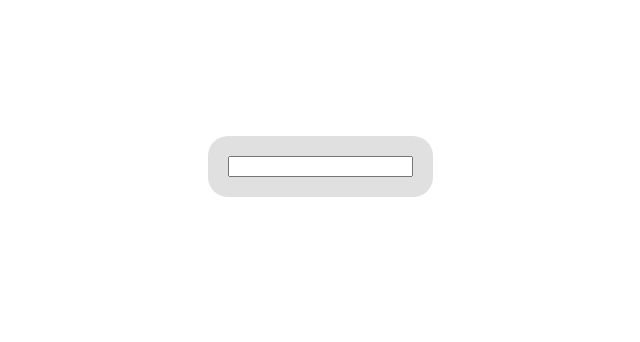
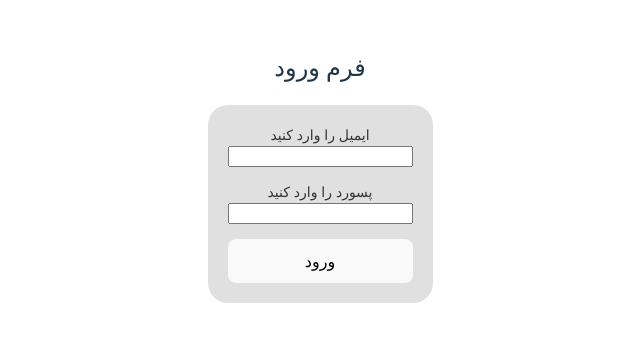
Before and after one commit to kamyarrazi14999/react-js, a React (Vite) app in the folder kamyarrazi/: page / in a window 1280 px wide. Shown: the part 234-576 px from the top of the page, without its empty margins (320-960 px from the left). Built offline with nearby package versions, Linux system fonts and the light colour scheme.

Commit message:
Add Button component and enhance Form and Input components with labels and props

```diff
--- /dev/null
+++ b/kamyarrazi/src/compoments/form/Button.jsx
@@ -0,0 +1,5 @@
+export const Button=() => {
+    return (
+        <button>ورود</button>
+    )
+};
--- a/kamyarrazi/src/compoments/form/Form.css
+++ b/kamyarrazi/src/compoments/form/Form.css
@@ -7,3 +7,11 @@ form {
 
 
 }
+label {
+    display: flex;
+    flex-direction: column;
+    margin-bottom: 15px;
+    font-family: Arial, sans-serif;
+    font-size: 14px;
+    color: #333;
+}
--- a/kamyarrazi/src/compoments/form/Form.jsx
+++ b/kamyarrazi/src/compoments/form/Form.jsx
@@ -1,10 +1,14 @@
 import { Input } from "./input";
-import './Form.css'
+import './Form.css';
+import { Button } from "./Button";
 export const Form= () => {
     return (
         <>
+            <h2>فرم ورود</h2>
             <form>
-                <Input />
+                <Input type="email" label_text="ایمیل را وارد کنید" />
+                <Input type="password" label_text="پسورد را وارد کنید" />
+                <Button />
             </form>
         </>
     )
--- a/kamyarrazi/src/compoments/form/input.jsx
+++ b/kamyarrazi/src/compoments/form/input.jsx
@@ -1,7 +1,11 @@
-export const Input=() => {
+export const Input=({type , label_text }) => {
     return (
-        <>
-            <input/>
-        </>
+        <label>
+            <span>  {label_text}</span>
+            <input type={type} />
+
+
+
+        </label>
     )
 };
```
